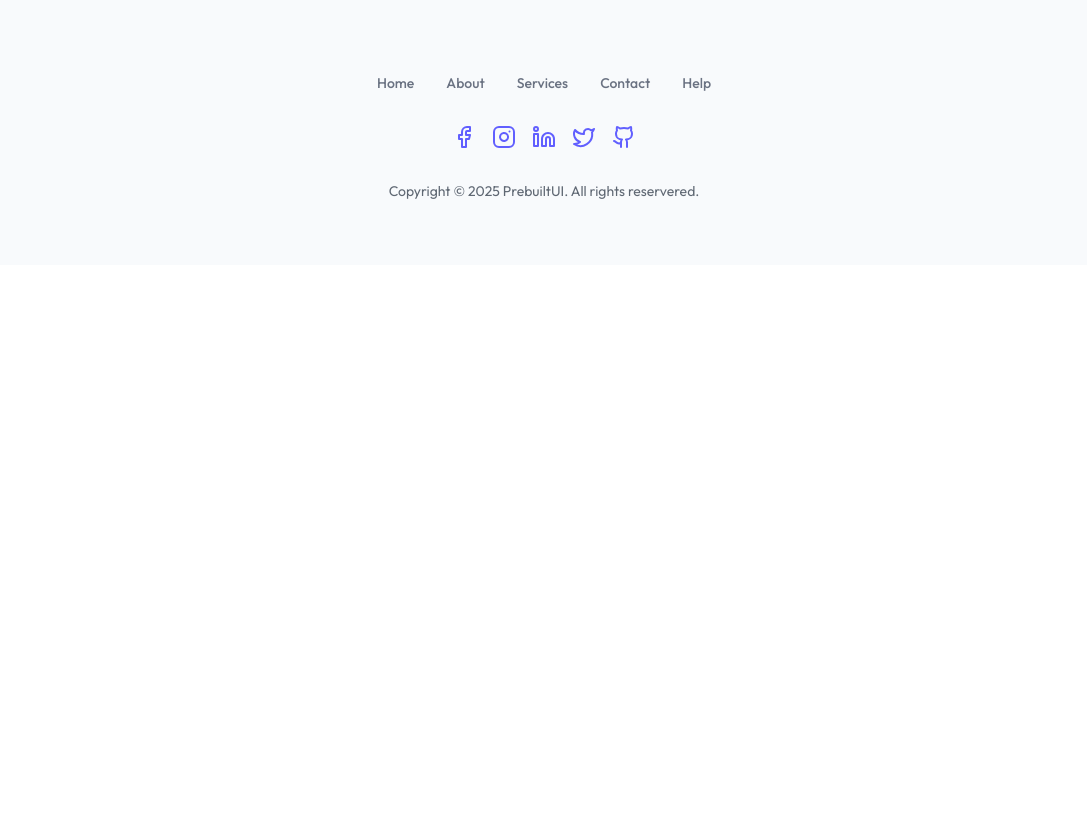
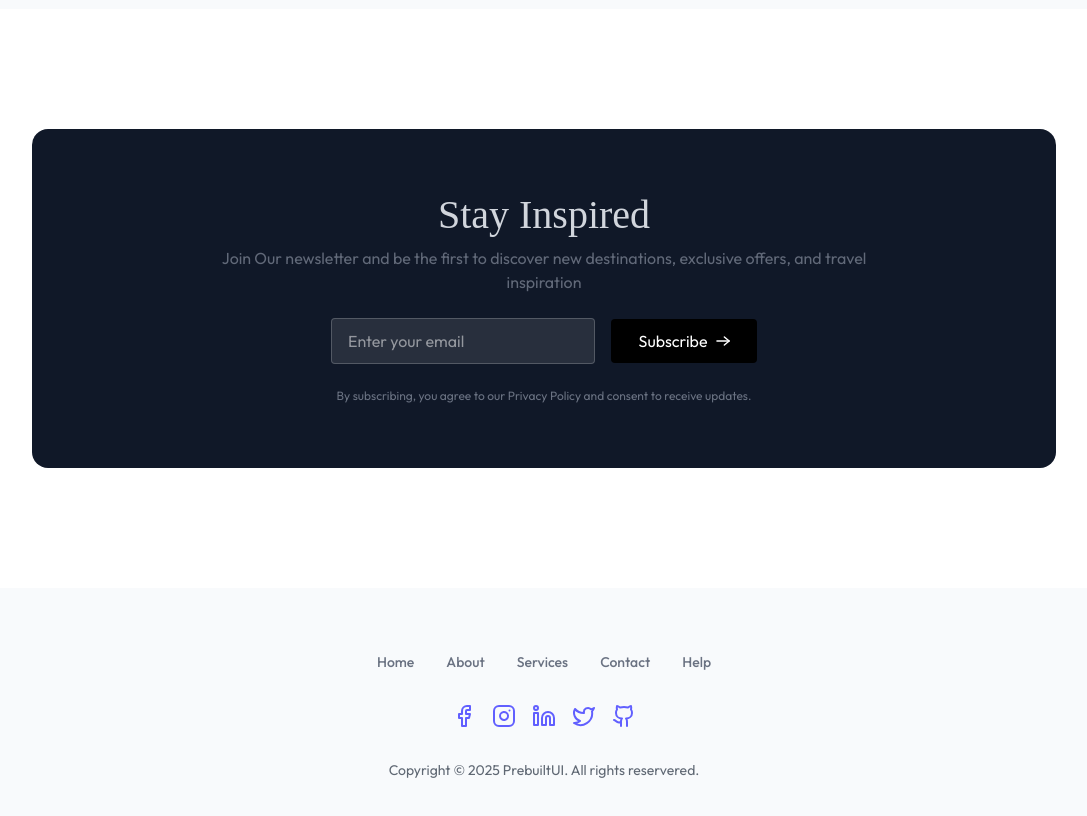
Before and after one commit to Topurayhan554/hotel-bookings, a React (Vite) app: page / in a window 1280 px wide. Shown: the part 3420-4236 px from the top of the page, without its empty margins (96-1183 px from the left). Before the commit the page ends 3685 px from the top, so only its background shows below. Built offline with nearby package versions, Linux system fonts and the light colour scheme; no server answers; a web font is replaced by a local one.

Commit message:
added newsletter section

```diff
--- /dev/null
+++ b/src/components/NewsLetter.jsx
@@ -0,0 +1,36 @@
+import React from "react";
+import { assets } from "../assets/assets";
+import Title from "./Title";
+
+const NewsLetter = () => {
+  return (
+    <div className="flex flex-col items-center max-w-5xl lg:w-full rounded-2xl px-4 py-12 md:py-16 mx-2 lg:mx-auto my-30 bg-gray-900 text-white">
+      <Title
+        title="Stay Inspired"
+        subTitle="Join Our newsletter and be the first to discover new destinations, exclusive offers, and travel inspiration"
+      />
+
+      <div className="flex flex-col md:flex-row items-center justify-center gap-4 mt-6">
+        <input
+          type="text"
+          className="bg-white/10 px-4 py-2.5 border border-white/20 rounded outline-none max-w-66 w-full"
+          placeholder="Enter your email"
+        />
+        <button className="flex items-center justify-center gap-2 group bg-black px-4 md:px-7 py-2.5 rounded active:scale-95 transition-all">
+          Subscribe
+          <img
+            src={assets.arrowIcon}
+            alt="arrow-icon"
+            className="w-3.5 invert group-hover:translate-x-1 transition-all"
+          />
+        </button>
+      </div>
+      <p className="text-gray-500 mt-6 text-xs text-center">
+        By subscribing, you agree to our Privacy Policy and consent to receive
+        updates.
+      </p>
+    </div>
+  );
+};
+
+export default NewsLetter;
--- a/src/pages/Home.jsx
+++ b/src/pages/Home.jsx
@@ -4,6 +4,7 @@ import FeaturedDestination from "../components/FeaturedDestination";
 import Container from "../components/Container";
 import ExclusiveOffers from "../components/ExclusiveOffers";
 import Testimonial from "../components/Testimonial";
+import NewsLetter from "../components/NewsLetter";
 
 const Home = () => {
   return (
@@ -13,6 +14,7 @@ const Home = () => {
       <FeaturedDestination />
       <ExclusiveOffers />
       <Testimonial />
+      <NewsLetter />
     </>
   );
 };
```
